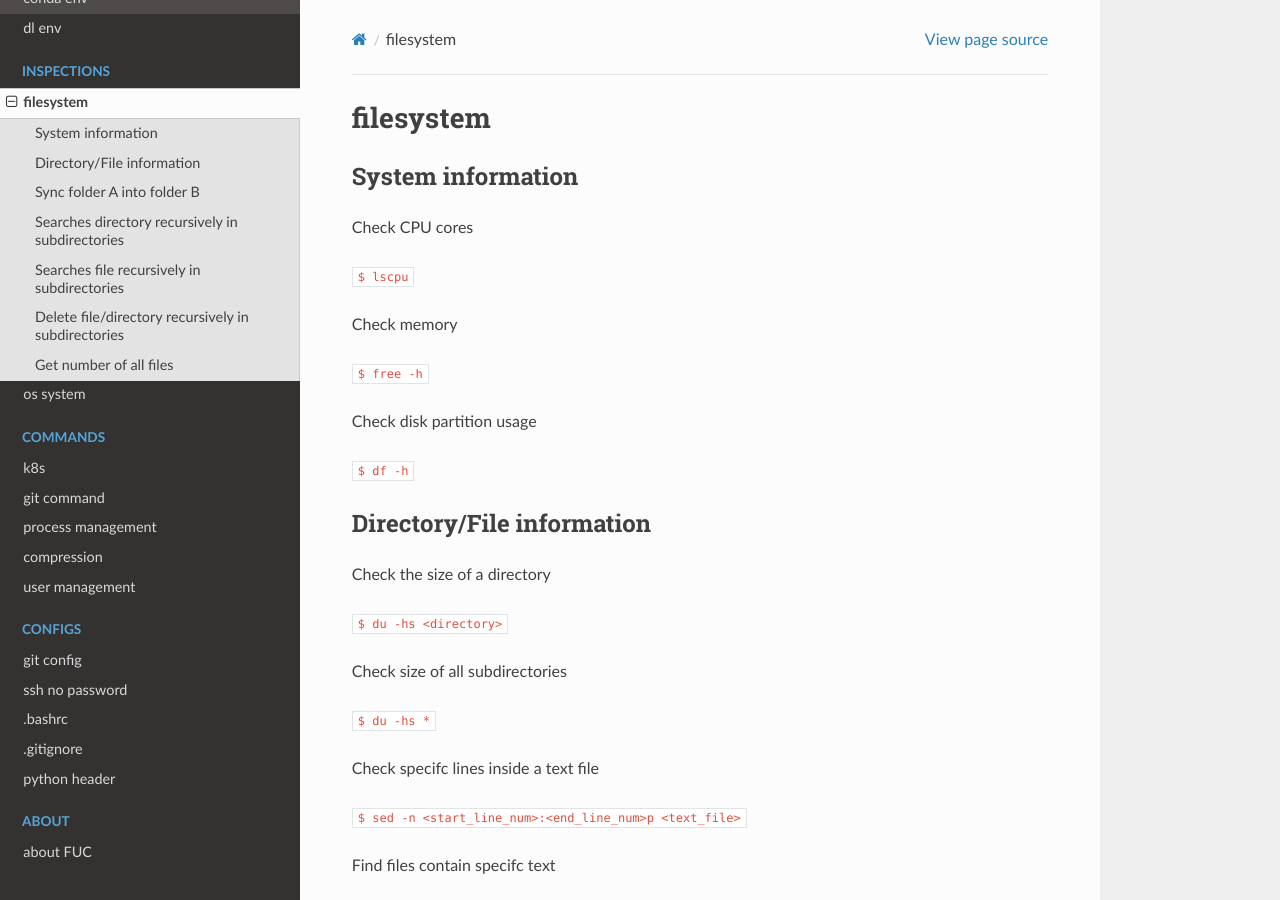
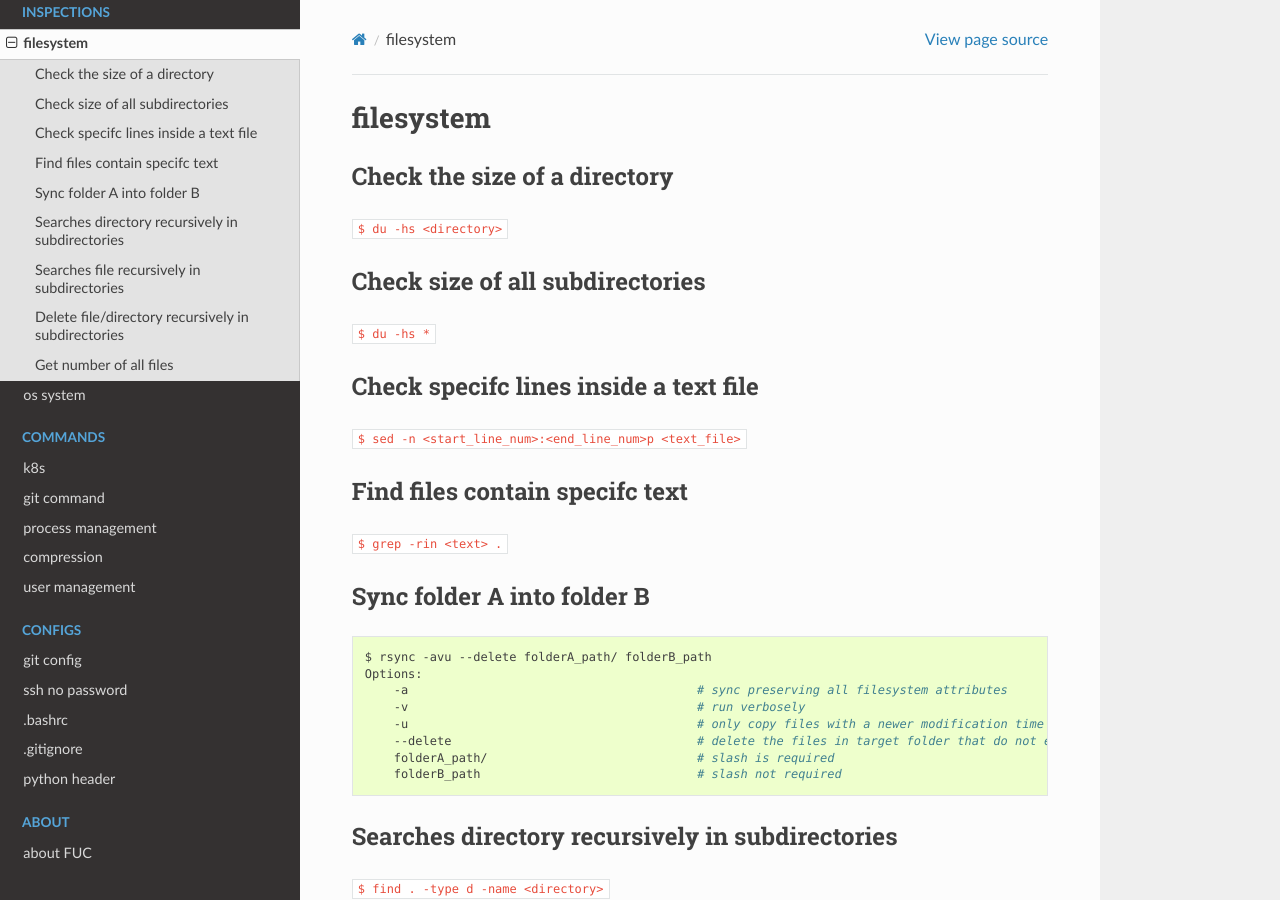
Before and after one commit to PingjunChen/FUC, a Sphinx documentation site: the page built from docs/filesystem.rst, in a window 1280 px wide and 900 px high. Built offline with Sphinx 7.4.7 and the Read the Docs theme 2.0.0, drawn with Linux system fonts in a browser that asks for light colours.

Commit message:
add filesystem

```diff
--- a/docs/filesystem.rst
+++ b/docs/filesystem.rst
@@ -1,37 +1,23 @@
 filesystem
 ========
 
-System information
+Check the size of a directory
 --------
-
-Check CPU cores
-
-:code:`$ lscpu`
-
-Check memory
-
-:code:`$ free -h`
-
-Check disk partition usage
-
-:code:`$ df -h`
-
-Directory/File information
---------
-
-Check the size of a directory
 
 :code:`$ du -hs <directory>`
 
 Check size of all subdirectories
+--------
 
 :code:`$ du -hs *`
 
 Check specifc lines inside a text file
+--------
 
 :code:`$ sed -n <start_line_num>:<end_line_num>p <text_file>`
 
 Find files contain specifc text
+--------
 
 :code:`$ grep -rin <text> .`
 
```
